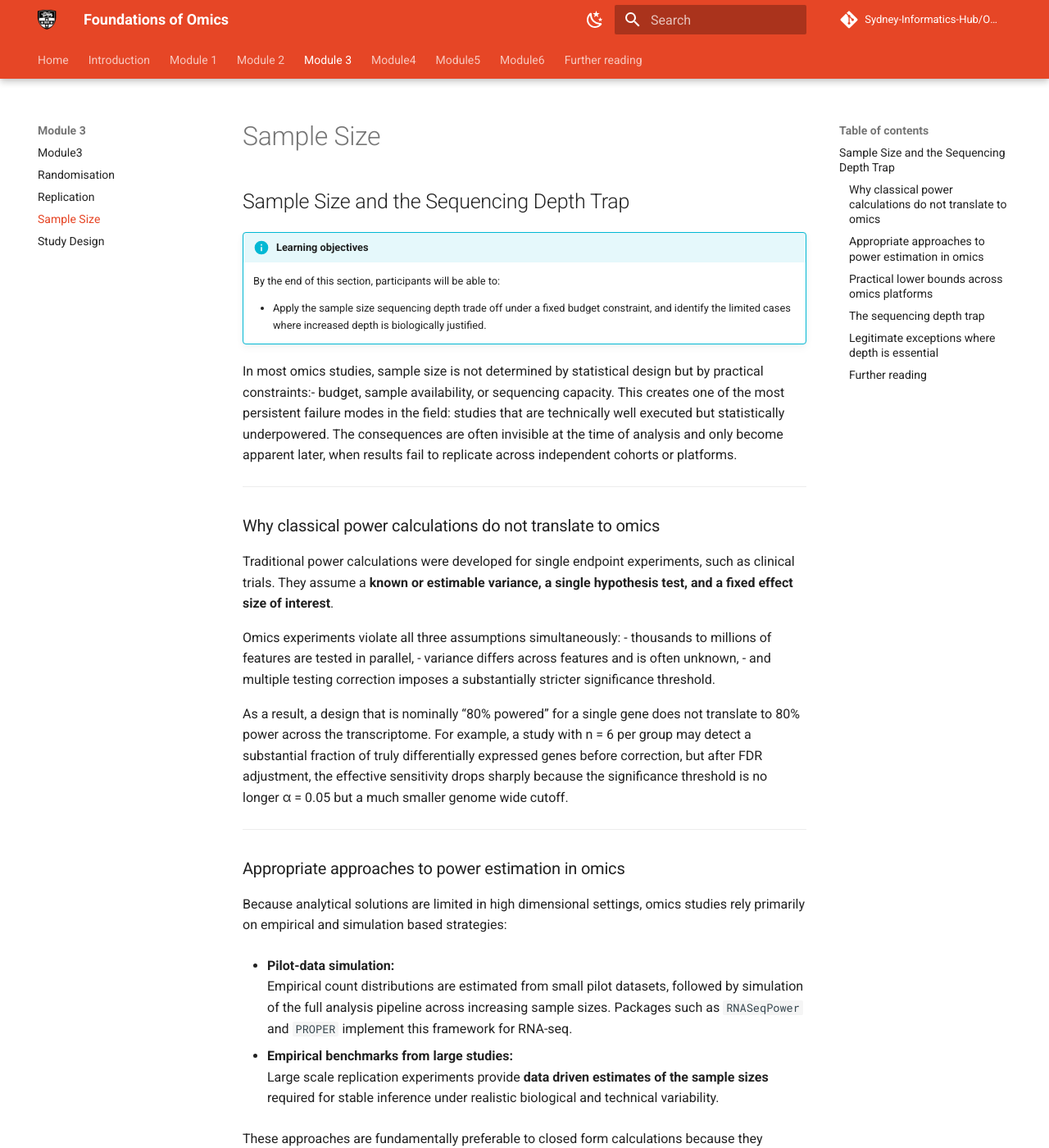
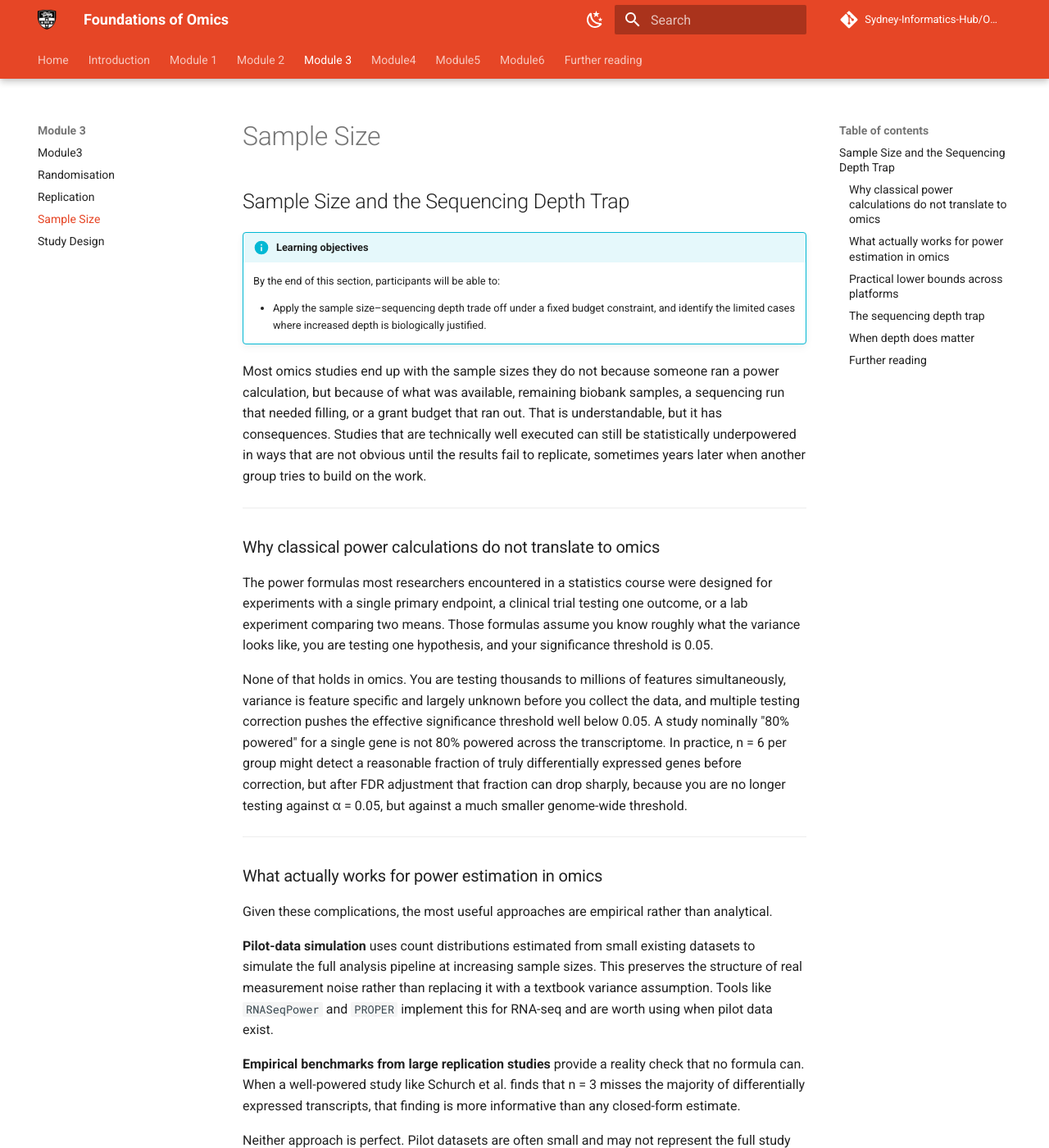
Before and after one commit to Sydney-Informatics-Hub/Omics-Study-Designs-and-Data-Interpretation, an MkDocs documentation site: the page built from docs/Day1/module3-3.md, in a window 1280 px wide and 1400 px high. Shown: the whole window at 82% size. Built offline with MkDocs 1.6.1 and Material for MkDocs 9.7.7, drawn with Linux system fonts in a browser that asks for light colours; comment, search, counter and statistics services are not loaded; some of the changed text lies outside the part shown.

Commit message:
module 3 section 1-4 compelte

```diff
--- a/docs/Day1/module3-3.md
+++ b/docs/Day1/module3-3.md
@@ -3,44 +3,37 @@
 !!! info "Learning objectives"
     By the end of this section, participants will be able to:
 
-    - Apply the sample size sequencing depth trade off under a fixed budget
+    - Apply the sample size–sequencing depth trade off under a fixed budget
       constraint, and identify the limited cases where increased depth is
       biologically justified.
 
-In most omics studies, sample size is not determined by statistical design but by practical constraints:- budget, sample availability, or sequencing capacity. This creates one of the most persistent failure modes in the field: studies that are technically well executed but statistically underpowered. The consequences are often invisible at the time of analysis and only become apparent later, when results fail to replicate across independent cohorts or platforms.
+Most omics studies end up with the sample sizes they do not because someone ran a power calculation, but because of what was available, remaining biobank samples, a sequencing run that needed filling, or a grant budget that ran out. That is understandable, but it has consequences. Studies that are technically well executed can still be statistically underpowered in ways that are not obvious until the results fail to replicate, sometimes years later when another group tries to build on the work.
 
 ---
 
 ### Why classical power calculations do not translate to omics
 
-Traditional power calculations were developed for single endpoint experiments, such as clinical trials. They assume a **known or estimable variance, a single hypothesis test, and a fixed effect size of interest**.
+The power formulas most researchers encountered in a statistics course were designed for experiments with a single primary endpoint, a clinical trial testing one outcome, or a lab experiment comparing two means. Those formulas assume you know roughly what the variance looks like, you are testing one hypothesis, and your significance threshold is 0.05.
 
-Omics experiments violate all three assumptions simultaneously:
-- thousands to millions of features are tested in parallel,
-- variance differs across features and is often unknown,
-- and multiple testing correction imposes a substantially stricter significance threshold.
-
-As a result, a design that is nominally “80% powered” for a single gene does not translate to 80% power across the transcriptome. For example, a study with n = 6 per group may detect a substantial fraction of truly differentially expressed genes before correction, but after FDR adjustment, the effective sensitivity drops sharply because the significance threshold is no longer α = 0.05 but a much smaller genome wide cutoff.
+None of that holds in omics. You are testing thousands to millions of features simultaneously, variance is feature specific and largely unknown before you collect the data, and multiple testing correction pushes the effective significance threshold well below 0.05. A study nominally "80% powered" for a single gene is not 80% powered across the transcriptome. In practice, n = 6 per group might detect a reasonable fraction of truly differentially expressed genes before correction, but after FDR adjustment that fraction can drop sharply, because you are no longer testing against α = 0.05, but against a much smaller genome-wide threshold.
 
 ---
 
-### Appropriate approaches to power estimation in omics
+### What actually works for power estimation in omics
 
-Because analytical solutions are limited in high dimensional settings, omics studies rely primarily on empirical and simulation based strategies:
+Given these complications, the most useful approaches are empirical rather than analytical.
 
-- **Pilot-data simulation:**
-  Empirical count distributions are estimated from small pilot datasets, followed by simulation of the full analysis pipeline across increasing sample sizes. Packages such as `RNASeqPower` and `PROPER` implement this framework for RNA-seq.
+**Pilot-data simulation** uses count distributions estimated from small existing datasets to simulate the full analysis pipeline at increasing sample sizes. This preserves the structure of real measurement noise rather than replacing it with a textbook variance assumption. Tools like `RNASeqPower` and `PROPER` implement this for RNA-seq and are worth using when pilot data exist.
 
-- **Empirical benchmarks from large studies:**
-  Large scale replication experiments provide **data driven estimates of the sample sizes** required for stable inference under realistic biological and technical variability.
+**Empirical benchmarks from large replication studies** provide a reality check that no formula can. When a well-powered study like Schurch et al. finds that n = 3 misses the majority of differentially expressed transcripts, that finding is more informative than any closed-form estimate.
 
-These approaches are fundamentally preferable to closed form calculations because they preserve the structure of real measurement noise and feature specific variability.
+Neither approach is perfect. Pilot datasets are often small and may not represent the full study population. Published benchmarks come from specific platforms and tissues. But both are more grounded than plugging numbers into a calculator and hoping the assumptions hold.
 
 ---
 
-The figure below illustrates how statistical power depends jointly on effect size and within group variance. Even when the true effect size is identical, increases in biological variability substantially raise the required sample size to achieve a fixed power threshold. In omics contexts, this relationship is further amplified by multiple testing correction, which effectively raises the bar for detection across all features.
+The figure below shows something worth sitting with: even when the true effect size is the same, higher biological variability forces you to recruit substantially more samples to achieve the same power. In bulk omics this is compounded further by multiple testing correction, which shifts the detection bar for every single feature tested.
 
-![Statistical power depends on both effect size and within group variance; minimum sample sizes from power analysis](Figures_module3/wagner2025_fig2_A.jpg){width=90%}
+![Statistical power depends on both effect size and within-group variance; minimum sample sizes from power analysis](Figures_module3/wagner2025_fig2_A.jpg){width=90%}
 
 <small>Ref: Wagner & Kleiner. *Nature Communications* 16, 7263 (2025).
 [doi:10.1038/s41467-025-62616-x](https://www.nature.com/articles/s41467-025-62616-x){target="_blank"}
@@ -48,24 +41,26 @@
 
 ---
 
-### Practical lower bounds across omics platforms
+### Practical lower bounds across platforms
+
+These are not hard rules — the right sample size depends on the specific question, the expected effect size, and the variability of the biological system. But there are rough floors below which most studies struggle to produce reproducible findings.
 
 !!! info "Indicative sample size ranges across platforms"
 
     **Bulk RNA-seq (differential expression)**
-    The field norm of n = 3 per condition is widely recognised as insufficient for stable inference. While it may detect strong signals, it typically captures only a subset of truly differentially expressed genes, with reduced reproducibility across studies.
-    - n ≥ 6 per group: minimum for moderate to large effect sizes
-    - n ≥ 12 per group: recommended when small changes (fold change) are biologically relevant
+    The n = 3 per condition that appears in a large fraction of published studies is generally not enough for stable inference. It can detect large, consistent effects, but it misses a substantial proportion of real biology and produces feature lists that shift considerably between replications.
+    - n ≥ 6 per group: workable minimum for moderate to large effects
+    - n ≥ 12 per group: more appropriate when small fold changes are biologically meaningful
 
     **Proteomics (label free MS)**
-    Missingness is a defining feature of MS based proteomics, particularly for low abundance proteins. This induces feature specific effective sample sizes that are often smaller than the nominal n.
+    Missingness complicates everything here. Low-abundance proteins may be detected in only a subset of samples, so the effective sample size for any given protein is smaller than the nominal n. This needs to be factored into expectations.
     - n ≥ 5–8 per group: minimum practical threshold
-    - higher n required for low abundance or highly variable proteins
+    - higher n is needed for low-abundance or variable proteins
 
     **Metabolomics**
-    Inter individual variability is typically high, and metabolite profiles are strongly influenced by environmental and physiological context. Small studies frequently produce unstable feature sets.
-    - n < 20 per group: high risk of non replicable findings
-    - larger cohorts needed for robust biomarker discovery
+    Metabolite profiles are more sensitive to environmental and physiological context than most other omics readouts. Inter-individual variability tends to be high, and studies below a certain size routinely produce unstable feature sets.
+    - n < 20 per group: substantial risk of non-replicable findings
+    - larger cohorts are generally needed for robust biomarker work
 
     <small>
     Schurch et al. *RNA* 2016.
@@ -78,7 +73,7 @@
     [doi:10.1016/j.trac.2024.117749](https://www.sciencedirect.com/science/article/pii/S0165993624004011){target="_blank"}
     </small>
 
-The variation in these recommended ranges is not arbitrary; it reflects fundamental differences in measurement technology. As shown in Tarazona et al. (2020), omics platforms differ substantially in reproducibility, dynamic range, and detection limits. These properties directly influence effect size detectability and therefore the number of samples required for reliable inference.
+The differences between platforms are not just a matter of convention — they reflect genuine differences in how the underlying measurements behave. Tarazona et al. (2020) compared omics platforms directly on reproducibility, dynamic range, and detection limits, and the variation in those properties maps fairly directly onto why the sample size floors differ.
 
 ![Figures of Merit across omic platforms — comparative summary of quality properties that drive sample size requirements](Figures_module3/tarazona2020_fig2_FoM.png){width=90%}
 
@@ -88,11 +83,13 @@
 
 ---
 
-**Sample size calculations across multi Omics**
+**Sample size in multi-omics settings**
 
-The figure below (Tarazona et al., 2020) illustrates differences in sample size requirements across omic platforms in a real multi omics setting. This highlights a core challenge of multi omics design: sample size cannot be optimised independently for each platform:- a common n must be found that satisfies the least powered omic. Using a conservative dispersion estimate (75th percentile of pooled standard deviation), the MultiPower tool identifies n = 16 per group as the jointly optimal sample size across all platforms. Panels D and E together show both that this target is achievable and that the recommendation is robust to variability in biological signal across features and platforms.
+The challenge becomes more constrained when multiple platforms are involved. Each omic has its own power curve, and you cannot optimise sample size independently for each one — you need a single n that works across all of them, which in practice means satisfying the platform with the worst power characteristics.
 
-![MultiPower output: per-omic power curves (panels a–c) and combined multi-omic optimisation (panel d) for RNA-seq and metabolomics](Figures_module3/tarazona2020_fig4_MultiPower_v02.jpg){width=90%}
+The figure below (Tarazona et al., 2020) makes this concrete. Using a conservative dispersion estimate (75th percentile of pooled standard deviation), the MultiPower tool identifies n = 16 per group as the jointly optimal sample size across platforms in a real multi-omics study. Panels D and E show both that this target is achievable and that the recommendation holds up across the range of variability observed in the data.
+
+![MultiPower output: per-omic power curves and combined multi-omic optimisation for RNA-seq and metabolomics](Figures_module3/tarazona2020_fig4_MultiPower_v02.jpg){width=90%}
 
 
 ??? info "scRNA-seq: number of donors vs number of cells per sample"
@@ -102,19 +99,20 @@
     - n = number of donors per condition
     - cell numbers primarily affect resolution, not power
 
-    The figure shows a clear asymmetry in how power is gained in single cell RNAseq studies. Increasing the number of subjects from 5 to 20 leads to a substantial improvement in statistical power, reflecting the added independent biological information. In contrast, increasing the number of cells per individual from 25 to 500 has minimal impact on power, as these additional cells do not represent independent observations.
+    The figure below illustrates this asymmetry clearly. Moving from 5 to 20 donors produces a substantial gain in power because each donor adds genuinely independent biological information. Moving from 25 to 500 cells per donor barely moves the needle, because those extra cells are not independent — they are all coming from the same individual.
 
-    ![Paper on scRNA-seq](Figures_module3/03_scRNAseq_cells_vs_samples_v01.png){width=90%}
+    ![Donors vs cells per donor in scRNA-seq power](Figures_module3/03_scRNAseq_cells_vs_samples_v01.png){width=90%}
 
-    <small>[Ref: Zimmerman K, et al. *Nature Communications* (2021): https://www.nature.com/articles/s41467-021-21038-1]( https://www.nature.com/articles/s41467-021-21038-1){target="_blank"}
+    <small>[Ref: Zimmerman K, et al. *Nature Communications* (2021)](https://www.nature.com/articles/s41467-021-21038-1){target="_blank"}
     (CC BY 4.0)</small>
 
+---
 
 ### The sequencing depth trap
 
-When additional biological samples are not feasible, a common but misleading strategy is to increase sequencing depth instead. While intuitively appealing, this substitution rarely recovers the statistical information lost by low sample size.
+When there is no realistic path to enrolling more samples, teams often ask whether increasing sequencing depth could compensate. It is an appealing idea — more data from the same samples, no additional recruitment required. In most cases, it does not work.
 
-Liu et al. (2014) explicitly evaluated this trade off and showed that reallocating budget toward additional biological replicates yields substantially greater gains in differential expression power than increasing read depth for a fixed number of samples. The key limitation is that variance estimation remains constrained by the number of independent samples. Additional reads improve precision within samples but do not meaningfully reduce uncertainty about population level variability.
+Liu et al. (2014) tested this directly. Given a fixed budget, redistributing money toward additional biological replicates rather than deeper sequencing of existing ones produced substantially greater improvements in differential expression power. The reason is that additional reads improve measurement precision within a sample — useful up to a point — but they do nothing to reduce uncertainty about population-level variability, which is constrained by the number of independent samples, full stop.
 
 > **Practical rule:** When budget is fixed, prioritise biological replication over sequencing depth for discovery-oriented analyses.
 
@@ -123,25 +121,22 @@
 
 ---
 
-### Legitimate exceptions where depth is essential
+### When depth does matter
 
-The sequencing depth rule is not universal. There are specific contexts where depth is the limiting factor rather than replication:
+That said, there are situations where depth is genuinely the limiting factor and more sequencing is the right answer.
 
 - **Low-abundance transcript detection:**
-  Rare transcripts require sufficient depth to achieve stable detection across samples.
+  Rare transcripts need sufficient coverage to be detected reliably across samples. No amount of replication helps if the transcript is invisible at the current depth.
 
-- **Somatic variant detection in heterogeneous tumours:**
-  Subclonal variants at low allele fractions (1–5%) require high coverage (200–300×) to distinguish signal from noise.
+- **Somatic variant detection in tumour samples:**
+  Subclonal variants present at low allele fractions (1–5%) require high coverage — typically 200–300× — to be distinguished from sequencing noise. This is not a replication problem; it is a signal-to-noise problem at the measurement level.
 
-  ![Figures of Merit across omic platforms — comparative summary of quality properties that drive sample size requirements](Figures_module3/03_Sequencing_depth.jpg){width=90%}
-
+  ![Sequencing depth requirements for variant detection](Figures_module3/03_Sequencing_depth.jpg){width=90%}
 
 - **Rare cell populations in single-cell studies:**
-  Detecting extremely rare cell types may require deeper sequencing or targeted enrichment strategies.
+  Detecting very rare cell types may require deeper sequencing per cell or targeted enrichment, depending on the platform and question.
 
-In these cases, increasing depth is not a substitute for replication but a requirement for observability of the biological signal itself.
-
-Modern experimental strategies and platforms often address these constraints more effectively through targeted enrichment approaches (e.g. FACS sorting or targeted sequencing), rather than indiscriminate increases in sequencing depth.
+In these cases the argument for depth is not about statistical power in the usual sense — it is about whether the feature of interest is observable at all. Targeted approaches (FACS sorting, targeted sequencing panels) often handle this more efficiently than simply increasing depth across the board.
 
 ---
 
```
